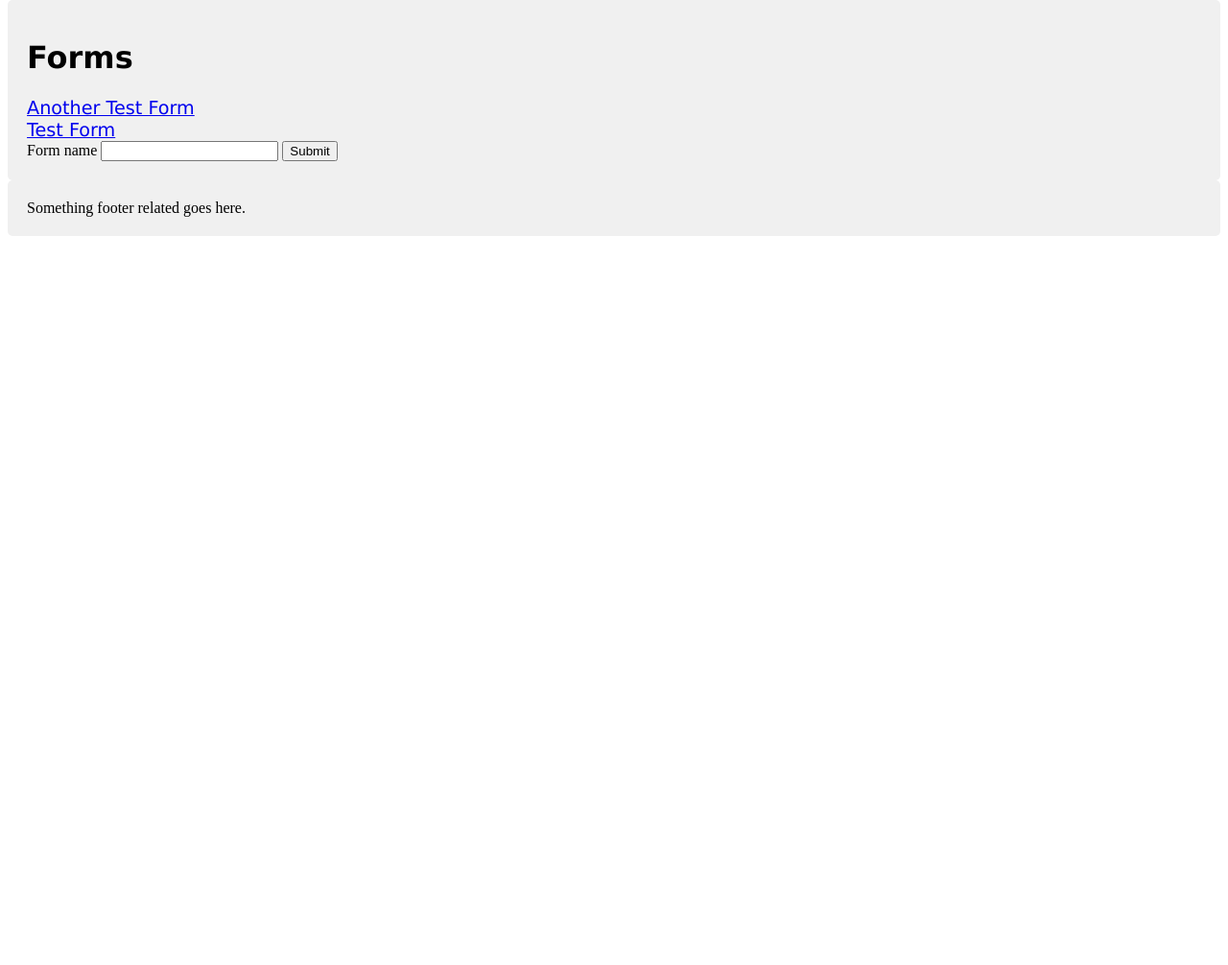
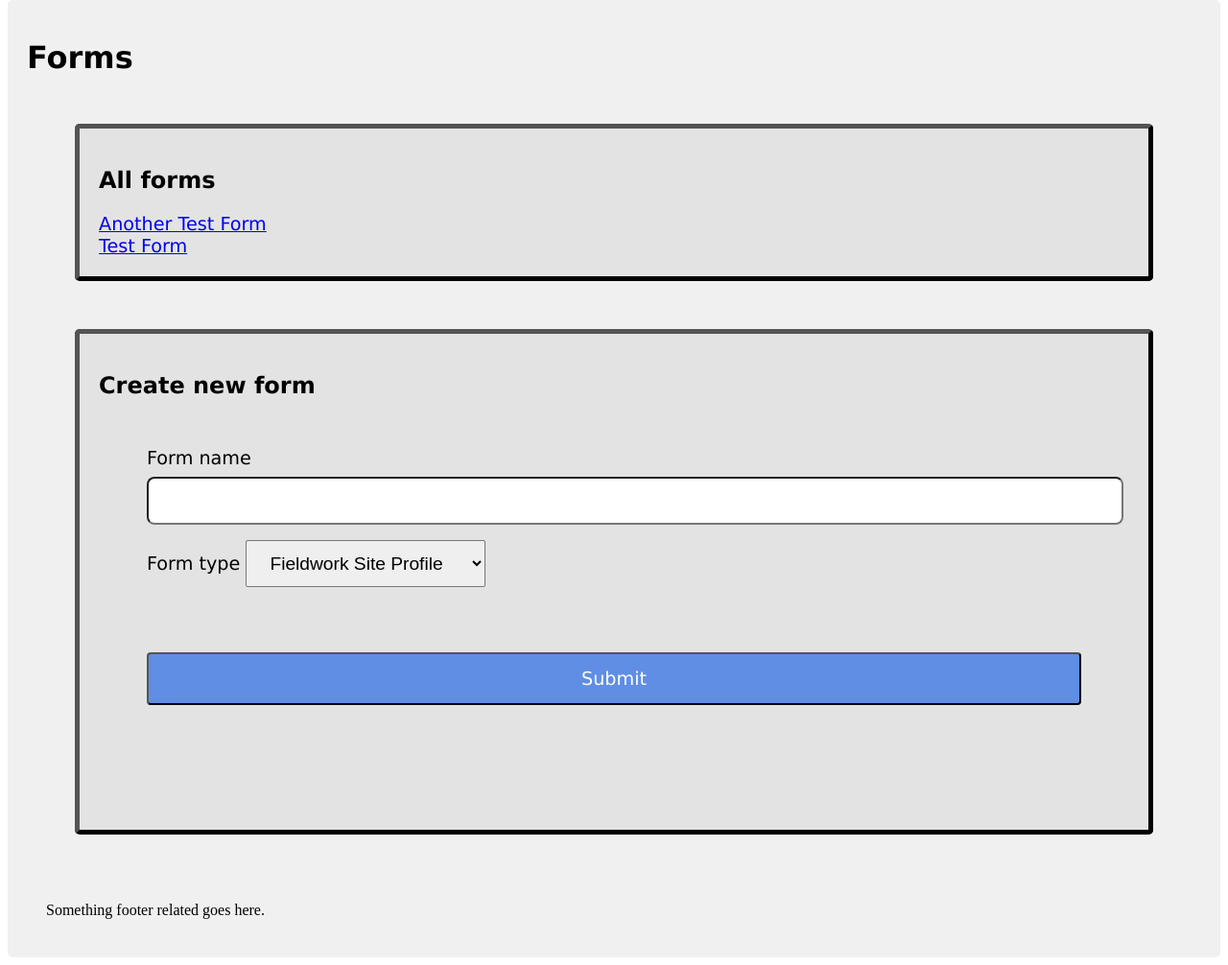
Before and after one commit to jshaffstall/cpsc455spring2021, a PHP site: page /cpsc455spring2021/form-creator in a window 1280 px wide. Shown: the part 55-1061 px from the top of the page at 96% size. Before the commit the page ends 301 px from the top, so only its background shows below. Run offline with PHP 8.4, Linux system fonts and the light colour scheme; data comes from the database, SQL or seed files in the repository.

Commit message:
Updated CSS.Added form type specification.Added in size attribute for fields

```diff
--- a/webapp/includes/templates/form-creator.html
+++ b/webapp/includes/templates/form-creator.html
@@ -12,13 +12,24 @@
 <body>
 <h1>Forms</h1>
 
+<div class="section">
+<h2> All forms </h2>
 {% for form in forms %}
-<a href="form-editor.php?form={{form.name}}">{{form.name}}</a>
-<br>
+	<a href="form-editor.php?form={{form.name}}">{{form.name}}</a>
+	<br>
+{% endfor %}
+</div>
+
+<div class="section">
+<h2> Create new form </h2>
+<form action="form-creator.php" method="post">
+Form name <input type="text" name="form">
+Form type <select name="type">
+
+{% for type in formTypes %}
+<option value="{{type.id}}"> {{type.name}} </option>
 {% endfor %}
 
-<form action="form-creator.php" method="post">
-Form name <input type="text" name="form">
 <input type="submit" name="submit">
 </form>
 </body>
--- a/webapp/www/admin-create-user.php
+++ b/webapp/www/admin-create-user.php
@@ -14,10 +14,7 @@
 	}
 	else {
 		displayForm();
-
 	}
-
-
 
 	function displayForm() {
 		global $twig;
--- a/webapp/www/form-creator.php
+++ b/webapp/www/form-creator.php
@@ -2,8 +2,9 @@
 	global $twig;
 	require 'config.php';
 	$forms = get_forms();
+	$formTypes = get_form_types();
 
-	$webpage = $twig->render('form-creator.html',['forms' => $forms]);
+	$webpage = $twig->render('form-creator.html', ['forms' => $forms,'formTypes' => $formTypes]);
 	echo $webpage;
 
 	$submitted = false;
@@ -18,10 +19,11 @@
 
 	function createForm() {
 		$name = $_POST["form"];
+		$type = $_POST["type"];
 		add_form($name);
-
+		add_form_of_type($name, $type);
 		// refresh page to show new form
+		// TODO not working properly?
 		header("Location: form-creator.php");
-		exit();
 	}
 ?>
--- a/webapp/www/form-field-editor.php
+++ b/webapp/www/form-field-editor.php
@@ -33,9 +33,9 @@
 	$order = $_POST["order"];
 	$name = $_POST["name"];
 	$eol = $_POST["eol"];
+	$size = $_POST["size"];
 
-
-		update_form_field($form, $formfieldId, $type, $label, $default, $order, $name, $eol);
+	update_form_field($form, $formfieldId, $type, $label, $default, $order, $name, $eol, $size);
 
 	$formName = $form['name'];
 	header("Location: form-field-editor.php?form=$formName&formfield=$formfieldId");
--- a/webapp/www/style.css
+++ b/webapp/www/style.css
@@ -25,11 +25,9 @@ a:hover {
 	background-color: #7a7f7d;
 }
 
-h1 {
+h1, h2 {
 	font-family: "Verdana";
 }
-
-
 
 button {
 	color: white;
@@ -47,13 +45,29 @@ div {
 	padding: 20px;
 }
 
+.section {
+	border: 5px outset black;
+
+	background-color: #e3e3e3;
+	/* 		I like this one too:	#c2c0c0		*/
+
+  	margin-top: 50px;
+	margin-bottom: 50px;
+	margin-right: 50px;
+	margin-left: 50px;
+}
+
 p {
+	font-size: 1.2em;
+	font-family: "Verdana";
+}
+
+.error p {
 	color: red;
 	font-size: 1.2em;
 	font-family: "Verdana";
 }
 
-/*
 form {
 	font-family: "Verdana";
 	font-size: 1.2em;
@@ -86,9 +100,9 @@ input[type=submit] {
 input[type=submit]:hover {
 	background-color: #6045e6;
 }
-*/
+
 /* Site forms */
-/*
+
 .siteForm form {
 	font-family: "Verdana";
 	font-size: 1.2em;
@@ -117,7 +131,7 @@ input[type=submit]:hover {
 	margin: 60px 0;
 	border-radius: 4px;
 }
-*/
+
 /* Generated forms */
 .generatedForm form {
 	font-family: "Verdana";
@@ -130,11 +144,16 @@ input[type=submit]:hover {
 
 .generatedForm input[type=text], select {
 	font-size: 1em;
+	width: 250px;
 	margin: 8px 0;
 	border-radius: 2px;
 }
 
 .generatedForm input[type=submit] {
+	margin-top: 50px;
+	margin-bottom: 50px;
+	margin-right: 50px;
+	margin-left: 50px;
 	font-size: 1em;
 	padding: 5px 10px;
 	border-radius: 4px;
@@ -143,7 +162,6 @@ input[type=submit]:hover {
 	background-color: black;
 	color: white;
 	width: 30%;
-	margin-top: 80px;
 }
 
 .generatedForm input[type=submit]:hover {
@@ -155,6 +173,14 @@ input[type=submit]:hover {
 	margin-left: 80px;
 }
 
+input[type=checkbox] {
+	transform: scale(2.5);
+	margin-top: 50px;
+	margin-bottom: 50px;
+	margin-right: 50px;
+	margin-left: 50px;
+}
+
 .generatedForm label {
 	font-family: "Verdana";
 	font-size: 1.2em;
```
Also changed, not shown: webapp/includes/templates/form-editor.html (+27 -6 lines), webapp/includes/templates/form-field-editor.html (+8 -3 lines), webapp/includes/templates/users.html (added, +26 -0 lines), webapp/www/form-editor.php (+23 -8 lines), webapp/www/users.php (added, +8 -0 lines). Lines whose indentation alone changed are shown as unchanged.
